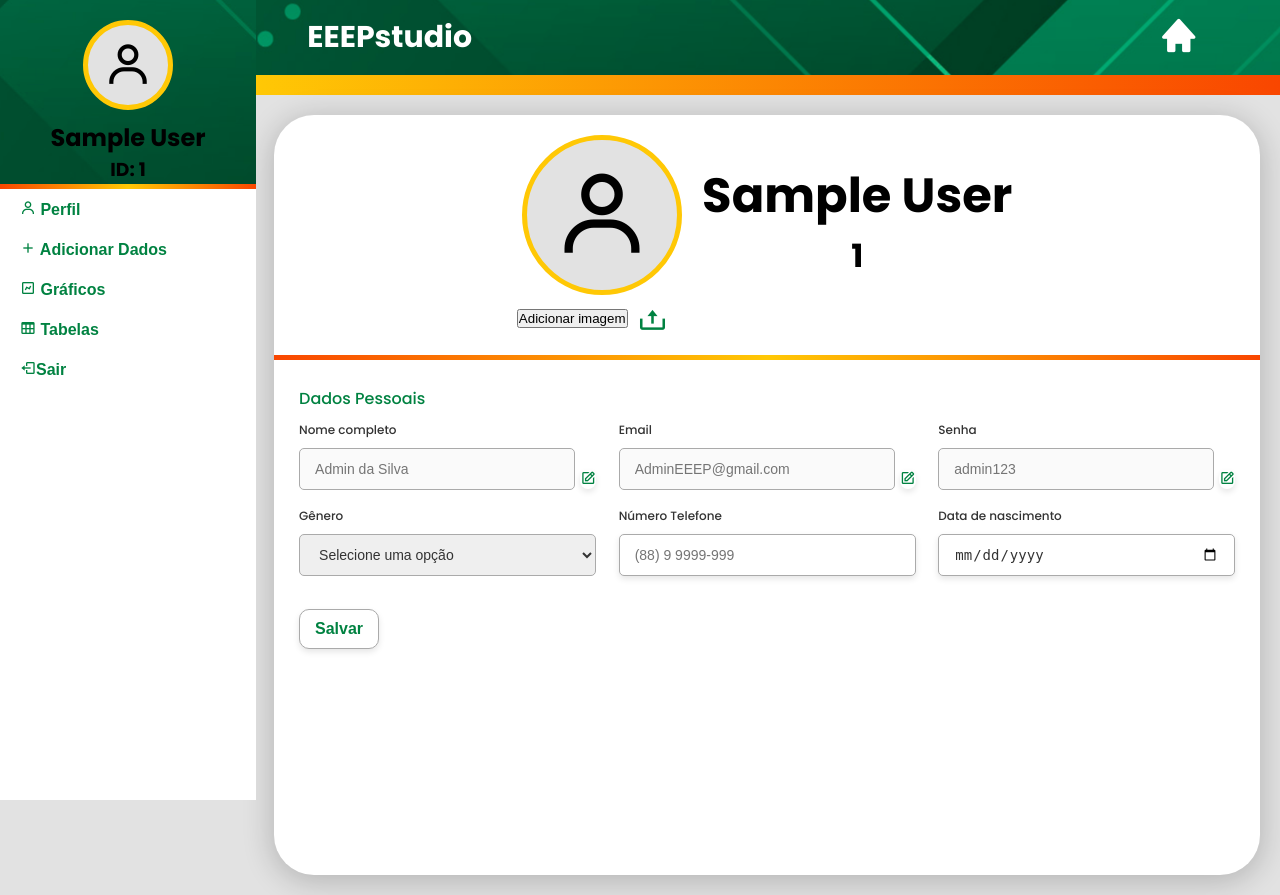
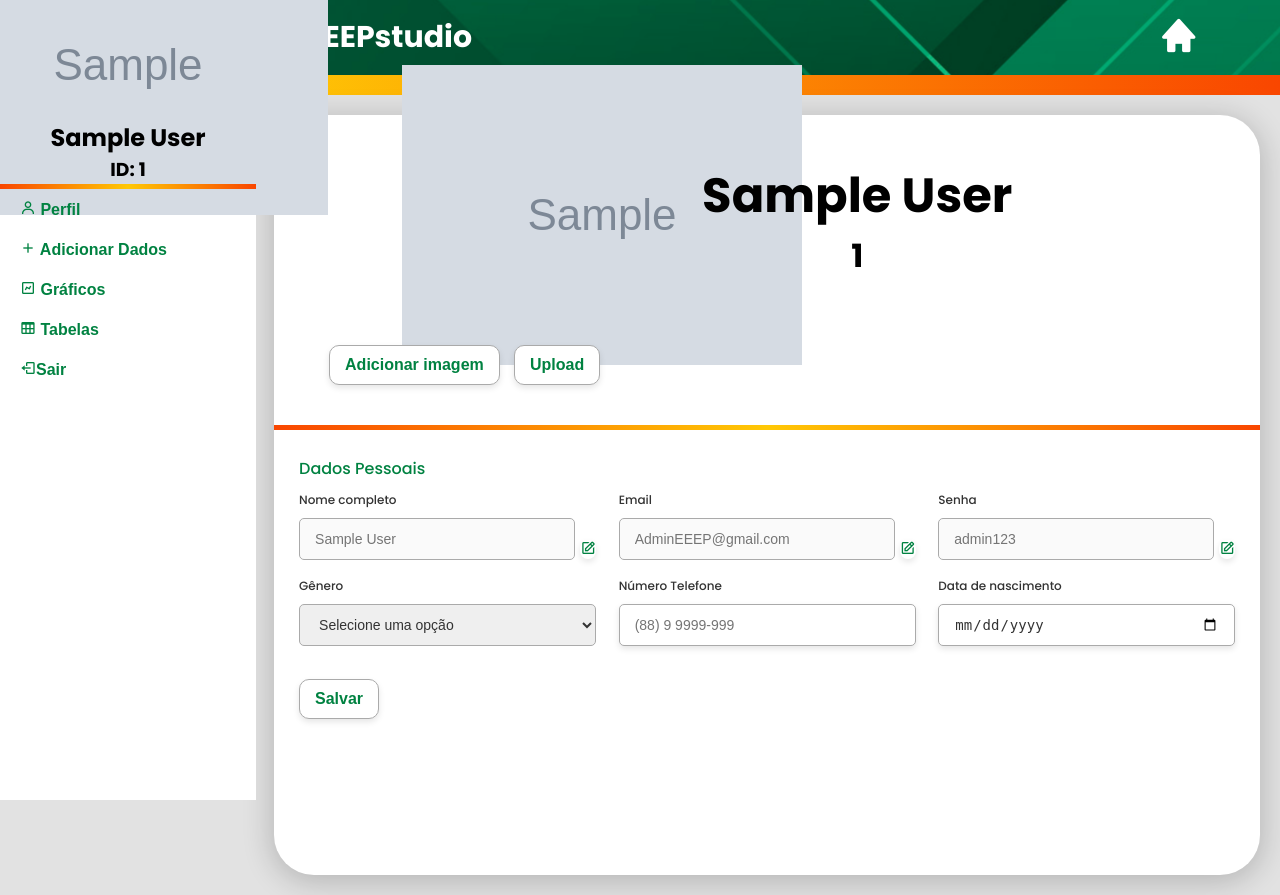
Before and after one commit to guxtavobandeira/sist_imc_ef, a PHP site: page /perfil.php in a window 1280 px wide. Run offline with PHP 8.4, Linux system fonts and the light colour scheme; the visitor is signed in with stand-in values (Sample User, id 1); tables that the repository leaves empty or names only in its code hold one stand-in row (values such as "Sample post"); grey boxes marked "Sample" are stand-in pictures.

Commit message:
Update perfil.php

```diff
--- a/sistema_imc/perfil/perfil.php
+++ b/sistema_imc/perfil/perfil.php
@@ -9,6 +9,18 @@
     // Se não estiver logado, redireciona para a página de login
     header("Location: login.php");
     exit; // Encerra o script
+}
+
+// Busca o caminho da imagem no banco de dados
+$id_usuario = $_SESSION['id'];
+$sql = "SELECT caminho_imagem FROM usuarios WHERE id = $id_usuario";
+$result = $mysqli->query($sql);
+
+if ($result->num_rows > 0) {
+    $row = $result->fetch_assoc();
+    $caminho_imagem = $row['caminho_imagem'];
+} else {
+    $caminho_imagem = null;
 }
 ?>
 
@@ -36,7 +48,7 @@
                     <!-- Lista de links de navegação -->
                     <ul class="ul">
                         <!-- Ícone de casa com link para a página inicial -->
-                        <li> <a href="/painel/painel.html"> <i class='bx bxs-home'></i> </a> </li>
+                        <li> <a href="../painel/painel.php"> <i class='bx bxs-home'></i> </a> </li>
                     </ul>
                 </nav>
                 <!-- Fim do container -->
@@ -54,15 +66,15 @@
         <!-- caixa perfil -->
         <div class="box-profile">
             <div class="profile-img">
-                <i class='bx bx-user' id="user2"></i>
+                <?php if ($caminho_imagem): ?>
+                    <img src="<?php echo $caminho_imagem; ?>" alt="Imagem de Perfil" id="user2">
+                <?php else: ?>
+                    <i class='bx bx-user' id="user2"></i>
+                <?php endif; ?>
             </div>
             <div class="text-user">
-                <h2 style="color: black;"><?php
-                echo $_SESSION['nome'];
-                ?></h2>
-                <h3 style="color: black;"><?php
-                echo "ID: " . $_SESSION['id'];
-                ?></h3>
+                <h2 style="color: black;"><?php echo $_SESSION['nome']; ?></h2>
+                <h3 style="color: black;"><?php echo "ID: " . $_SESSION['id']; ?></h3>
             </div>
         </div>
         <!-- Fim caixa perfil -->
@@ -71,7 +83,7 @@
         <!-- end line -->
         <!-- botões list -->
         <div class="buttons">
-            <button><a href="../perfil/perfil/perfil.php"><i class='bx bx-user'></i> Perfil</a></button>
+            <button><a href="../perfil/perfil.php"><i class='bx bx-user'></i> Perfil</a></button>
             <button><a href="../adicionar/add/add.php"><i class='bx bx-plus'></i> Adicionar Dados</a></button>
             <button><a href="../graficos/grafico.php"><i class='bx bx-chart'></i> Gráficos</a></button>
             <button><a href="../tabelas/tabelas.php"><i class='bx bx-table'></i> Tabelas</a></button>
@@ -86,21 +98,23 @@
         <!-- caixa perfil -->
         <div class="box-profile2">
             <div class="profile-img2">
-                <i class='bx bx-user' id="user"></i>
+                <?php if ($caminho_imagem): ?>
+                    <img src="<?php echo $caminho_imagem; ?>" alt="Imagem de Perfil" id="user">
+                <?php else: ?>
+                    <i class='bx bx-user' id="user"></i>
+                <?php endif; ?>
             </div>
             <div class="text-user2">
-                <h2><?php
-                echo $_SESSION['nome'];
-                ?></h2>
-                <h4><?php
-                echo $_SESSION['id'];
-                ?></h4>
+                <h2><?php echo $_SESSION['nome']; ?></h2>
+                <h4><?php echo $_SESSION['id']; ?></h4>
             </div>
         </div>
         <div class="upload-button">
-            <label for="upload-input" class="upload-label"><button type="button">Adicionar imagem</button></label>
-            <input type="file" id="upload-input" accept="image/*" style="display: none;">
-            <i class='bx bx-upload' id="up"></i>
+            <form action="upload_image.php" method="post" enctype="multipart/form-data">
+                <label for="upload-input" class="upload-label"><button type="button">Adicionar imagem</button></label>
+                <input type="file" id="upload-input" name="imagem" accept="image/*" style="display: none;">
+                <button type="submit">Upload</button>
+            </form>
         </div>
         <!-- Fim caixa perfil -->
         <!-- line -->
@@ -116,7 +130,9 @@
                         <div class="input-field">
                             <label for="nomeCompleto">Nome completo</label>
                             <div class="input-container">
-                                <input type="text" id="nomeCompleto" placeholder="Admin da Silva" disabled>
+                                <input type="text" id="nomeCompleto" placeholder="<?php
+                                echo $_SESSION['nome'];
+                                ?>" disabled>
                                 <button class="edit-btn"><i class='bx bx-edit'></i></button>
                             </div>
                         </div>
```
